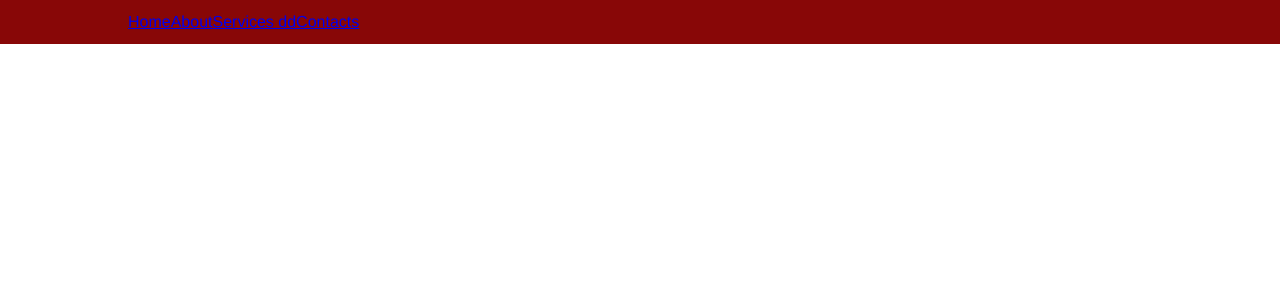
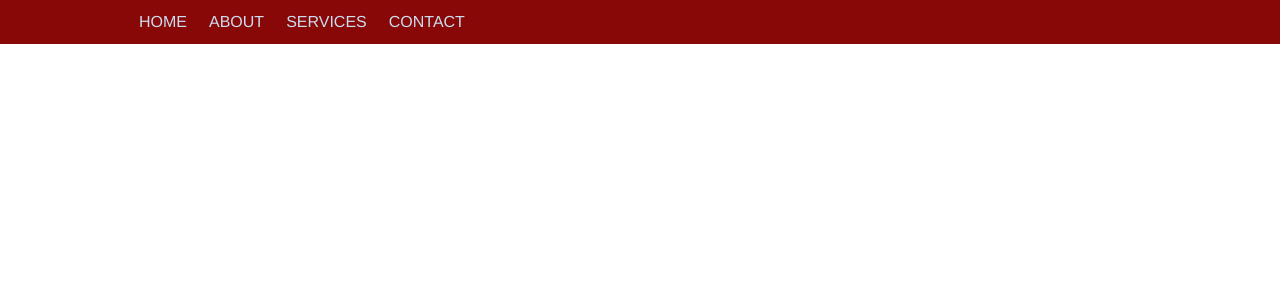
Before and after one commit to johnSoneka/My-vuejs-Experience, a Vue app: page / in a window 1280 px wide. Shown: the top 300 px of the page. Built offline with nearby package versions, Linux system fonts and the light colour scheme.

Commit message:
Update navBar.vue
discover of aan erroes in the navbar

```diff
--- a/src/contents/navBar.vue
+++ b/src/contents/navBar.vue
@@ -1,9 +1,9 @@
 <template>
     <div class="top-nav">
-        <router-link classs="top-link" to="/">Home</router-link>
-      <router-link classs="top-link" to="/about">About</router-link>
-      <router-link classs="top-link" to="/">Services dd</router-link>
-      <router-link classs="top-link" to="/about">Contacts</router-link>
+        <router-link class="top-link" to="/">HOME</router-link>
+        <router-link class="top-link" to="/about">ABOUT</router-link>
+        <router-link class="top-link" to="/">SERVICES</router-link>
+        <router-link class="top-link" to="/about">CONTACT</router-link>
     </div>
 </template>
 <script>
@@ -16,8 +16,12 @@ export default {
     padding: 1% 10%;
     background: rgb(136, 7, 7);
     .top-link{
-        margin: 0% 550px;
+        margin: 0% 1px;
+        padding: 10px;
         color: rgb(203, 222, 240);
+        text-decoration: none;
     }
+
 }
+
 </style>
```
